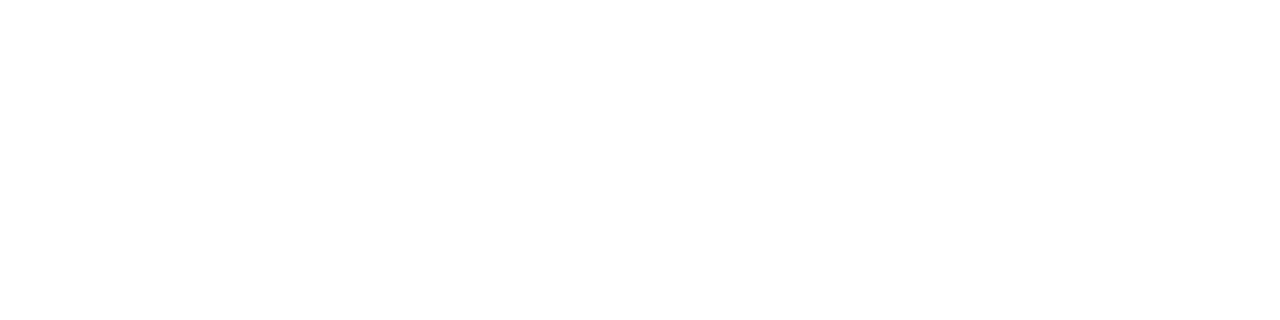
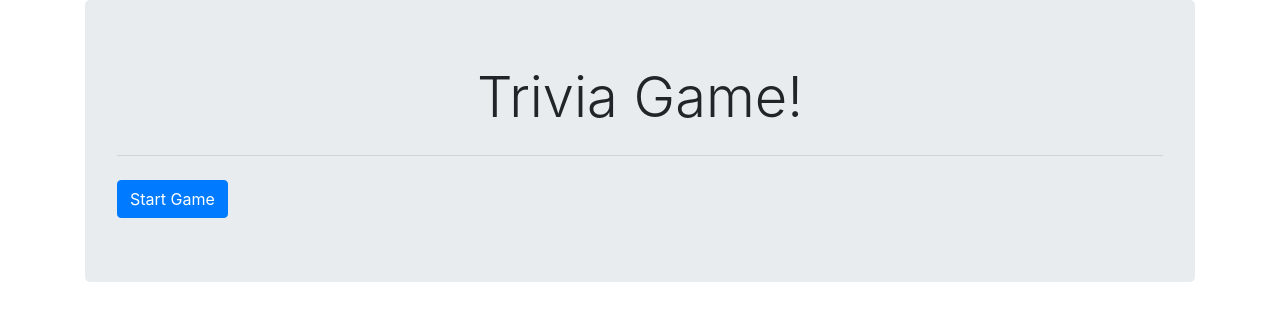
Before and after one commit to mirkomaya/TriviaGame, a plain HTML site: page index.html in a window 1280 px wide. Drawn offline with nearby package versions, Linux system fonts and the light colour scheme.

Commit message:
Added html elements.

```diff
--- a/index.html
+++ b/index.html
@@ -10,9 +10,12 @@
 </head>
 
 <body>
-
-
-
+    <div class="container">
+        <div class="jumbotron">
+            <h1 class="text-center display-4">Trivia Game!</h1>
+            <hr class="my-4">
+            <button type="button" class="text-center btn btn-primary">Start Game</button>
+        </div>
 
 
     <script type="text/javascript" src="assets/javascript/app.js"></script>
```
